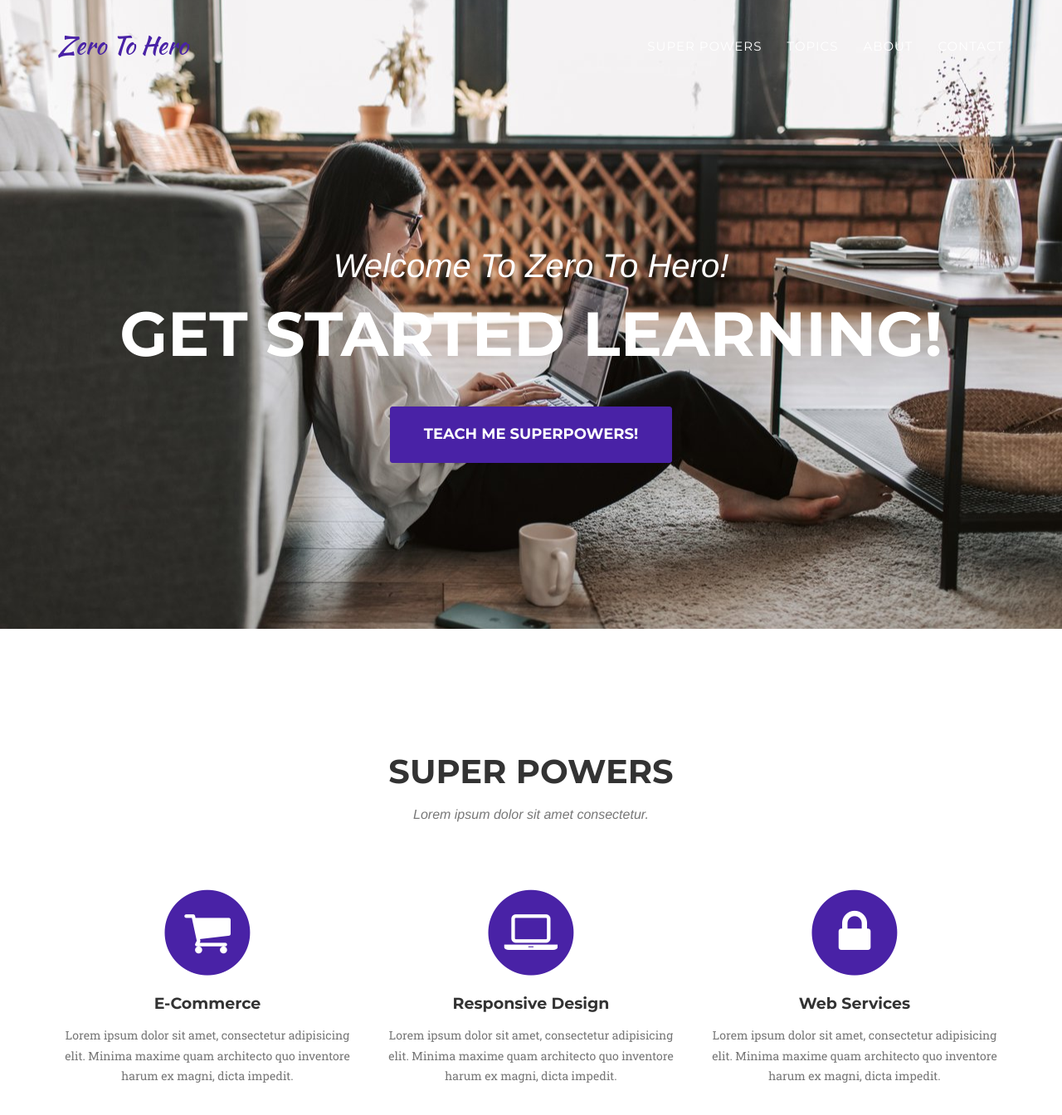
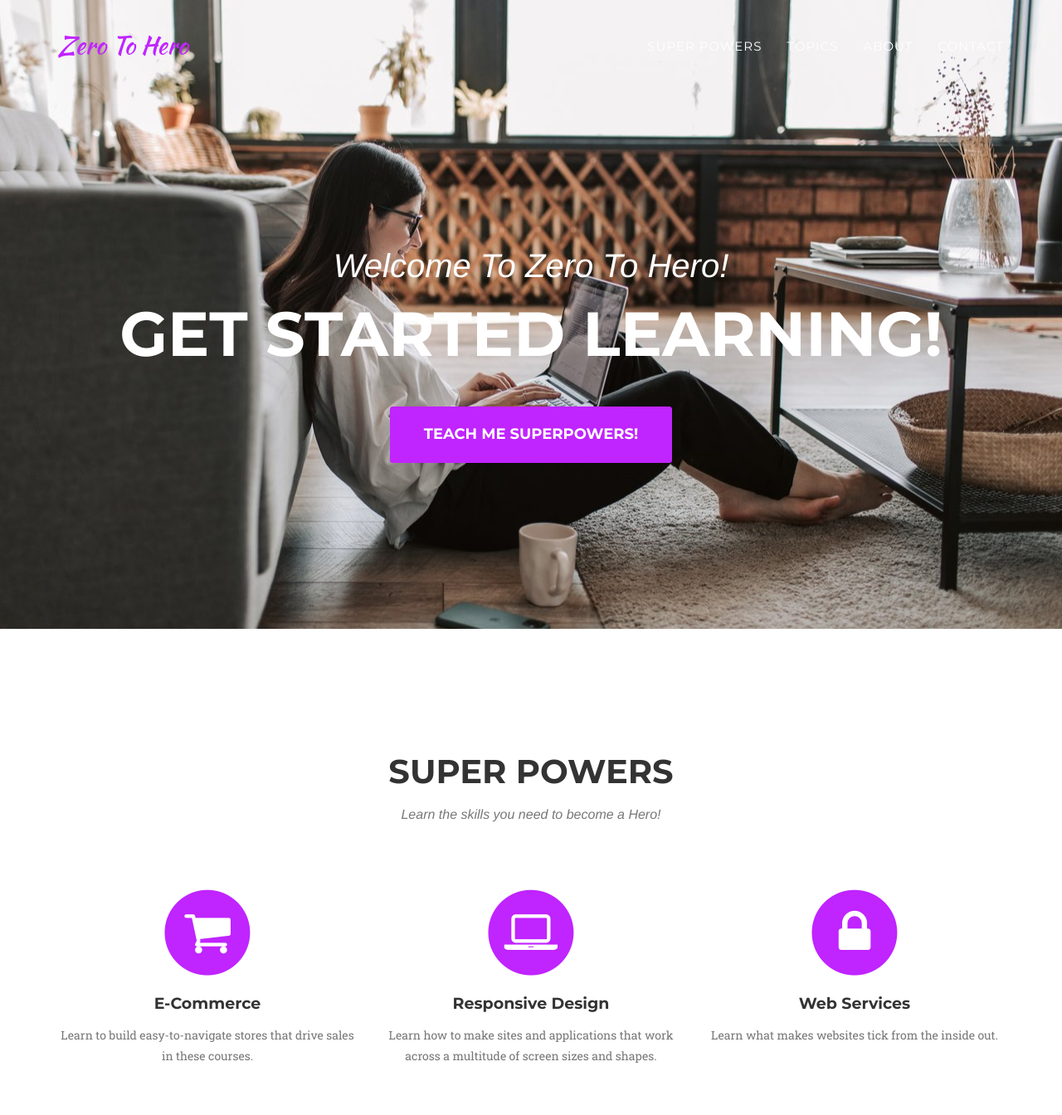
Before and after one commit to howkj1/zerotohero, a Jekyll site: the page built from _posts/2014-07-16-project-3.markdown, in a window 1280 px wide and 1400 px high. Shown: the top 1344 px of the window at 83% size. Built offline with Jekyll 4.4.1, drawn with Linux system fonts in a browser that asks for light colours; some web fonts are replaced.

Commit message:
update Services txt

```diff
--- a/_data/template.yml
+++ b/_data/template.yml
@@ -1,6 +1,6 @@
 # Color settings (hex-codes without the leading hash-tag)
 color:
-  primary: 4922a6
+  primary: c024ff
   secondary: fec503
   secondary-dark: 333
   muted: 777
--- a/_includes/services.html
+++ b/_includes/services.html
@@ -4,7 +4,7 @@
             <div class="row">
                 <div class="col-lg-12 text-center">
                     <h2 class="section-heading">Super Powers</h2>
-                    <h3 class="section-subheading text-muted">Lorem ipsum dolor sit amet consectetur.</h3>
+                    <h3 class="section-subheading text-muted">Learn the skills you need to become a Hero!</h3>
                 </div>
             </div>
             <div class="row text-center">
@@ -14,7 +14,7 @@
                         <i class="fa fa-shopping-cart fa-stack-1x fa-inverse"></i>
                     </span>
                     <h4 class="service-heading">E-Commerce</h4>
-                    <p class="text-muted">Lorem ipsum dolor sit amet, consectetur adipisicing elit. Minima maxime quam architecto quo inventore harum ex magni, dicta impedit.</p>
+                    <p class="text-muted">Learn to build easy-to-navigate stores that drive sales in these courses.</p>
                 </div>
                 <div class="col-md-4">
                     <span class="fa-stack fa-4x">
@@ -22,7 +22,7 @@
                         <i class="fa fa-laptop fa-stack-1x fa-inverse"></i>
                     </span>
                     <h4 class="service-heading">Responsive Design</h4>
-                    <p class="text-muted">Lorem ipsum dolor sit amet, consectetur adipisicing elit. Minima maxime quam architecto quo inventore harum ex magni, dicta impedit.</p>
+                    <p class="text-muted">Learn how to make sites and applications that work across a multitude of screen sizes and shapes.</p>
                 </div>
                 <div class="col-md-4">
                     <span class="fa-stack fa-4x">
@@ -30,7 +30,7 @@
                         <i class="fa fa-lock fa-stack-1x fa-inverse"></i>
                     </span>
                     <h4 class="service-heading">Web Services</h4>
-                    <p class="text-muted">Lorem ipsum dolor sit amet, consectetur adipisicing elit. Minima maxime quam architecto quo inventore harum ex magni, dicta impedit.</p>
+                    <p class="text-muted">Learn what makes websites tick from the inside out.</p>
                 </div>
             </div>
         </div>
```
